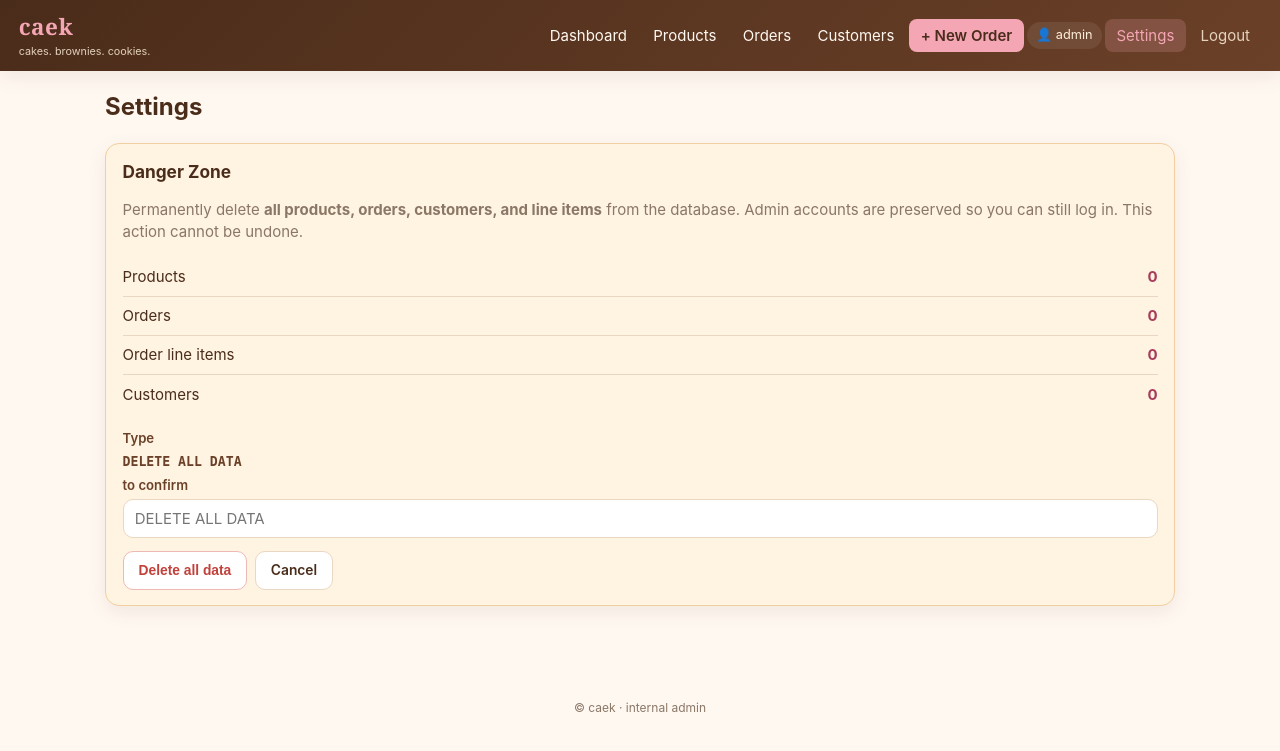
After one commit to sayoojtryai-source/sales_tracker, a Flask app: page /settings in a window 1280 px wide. The commit adds this page. Shown: the top 751 px of the page. Run offline with Flask 3, Linux system fonts and the light colour scheme; a user stored in the database is signed in.

Commit message:
Add Settings page with delete-all-data action
New /settings page with a Danger Zone panel that wipes all products,
orders, order_items, and customers in a single action. Admin users are
preserved to keep login working.

Confirmation requires typing 'DELETE ALL DATA' verbatim — both the
client-side submit button stays disabled until matched, and the server
re-validates the phrase. Bulk Query.delete() calls run in FK-safe order
(items → orders → customers → products).

https://claude.ai/code/session_013eQo6WoYQmUeaKLGX6on89

```diff
--- a/app.py
+++ b/app.py
@@ -489,6 +489,39 @@ def register_routes(app: Flask) -> None:
             ])
         return _send_workbook(wb, f"caek-customers-{date.today().isoformat()}.xlsx")
 
+    # ----- Settings -----
+    @app.route("/settings")
+    @login_required
+    def settings():
+        counts = {
+            "products": Product.query.count(),
+            "orders": Order.query.count(),
+            "order_items": OrderItem.query.count(),
+            "customers": Customer.query.count(),
+        }
+        return render_template("settings.html", counts=counts)
+
+    @app.route("/settings/reset", methods=["POST"])
+    @login_required
+    def settings_reset():
+        if request.form.get("confirm", "") != "DELETE ALL DATA":
+            flash("Confirmation phrase did not match. Nothing was deleted.", "danger")
+            return redirect(url_for("settings"))
+        try:
+            OrderItem.query.delete()
+            Order.query.delete()
+            Customer.query.delete()
+            Product.query.delete()
+            db.session.commit()
+            flash(
+                "All products, orders, and customers have been deleted. Admin accounts preserved.",
+                "success",
+            )
+        except Exception as exc:
+            db.session.rollback()
+            flash(f"Could not reset data: {exc}", "danger")
+        return redirect(url_for("dashboard"))
+
     # ----- Exports -----
     @app.route("/export/products.xlsx")
     @login_required
--- a/templates/base.html
+++ b/templates/base.html
@@ -22,6 +22,7 @@
       <a href="{{ url_for('customers_list') }}" class="{% if request.endpoint and 'customer' in request.endpoint %}active{% endif %}">Customers</a>
       <a href="{{ url_for('order_create') }}" class="cta">+ New Order</a>
       <span class="user-chip">👤 {{ current_user.username }}</span>
+      <a href="{{ url_for('settings') }}" class="{% if request.endpoint == 'settings' %}active{% endif %}">Settings</a>
       <a href="{{ url_for('logout') }}" class="logout">Logout</a>
     </nav>
     {% endif %}
--- /dev/null
+++ b/templates/settings.html
@@ -0,0 +1,43 @@
+{% extends "base.html" %}
+{% block title %}Settings{% endblock %}
+{% block content %}
+<section class="page-head">
+  <h1>Settings</h1>
+</section>
+
+<div class="panel warn">
+  <h2>Danger Zone</h2>
+  <p class="muted">
+    Permanently delete <strong>all products, orders, customers, and line items</strong> from the database.
+    Admin accounts are preserved so you can still log in. This action cannot be undone.
+  </p>
+
+  <ul class="list" style="margin-bottom:1rem">
+    <li><span>Products</span><span class="amount">{{ counts.products }}</span></li>
+    <li><span>Orders</span><span class="amount">{{ counts.orders }}</span></li>
+    <li><span>Order line items</span><span class="amount">{{ counts.order_items }}</span></li>
+    <li><span>Customers</span><span class="amount">{{ counts.customers }}</span></li>
+  </ul>
+
+  <form method="post" action="{{ url_for('settings_reset') }}" class="stack"
+        onsubmit="return confirm('This will permanently delete every product, order, and customer. Continue?');">
+    <label>Type <code>DELETE ALL DATA</code> to confirm
+      <input id="confirm-input" name="confirm" autocomplete="off" placeholder="DELETE ALL DATA" />
+    </label>
+    <div class="actions">
+      <button id="reset-btn" class="btn btn-danger" type="submit" disabled>Delete all data</button>
+      <a class="btn btn-ghost" href="{{ url_for('dashboard') }}">Cancel</a>
+    </div>
+  </form>
+</div>
+
+<script>
+  (function () {
+    var input = document.getElementById('confirm-input');
+    var btn = document.getElementById('reset-btn');
+    input.addEventListener('input', function () {
+      btn.disabled = input.value !== 'DELETE ALL DATA';
+    });
+  })();
+</script>
+{% endblock %}
```
